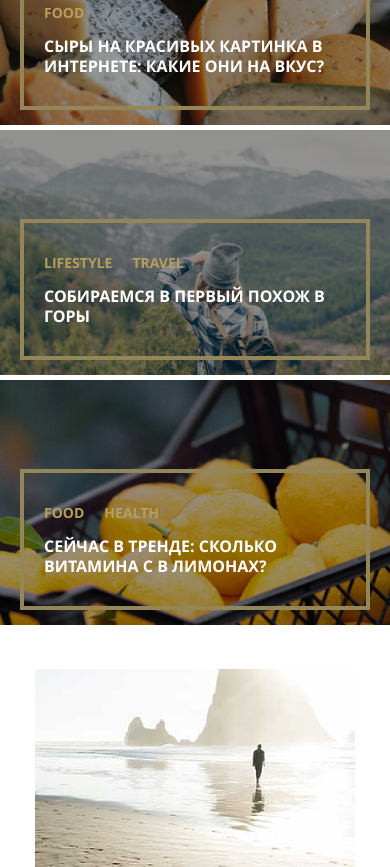
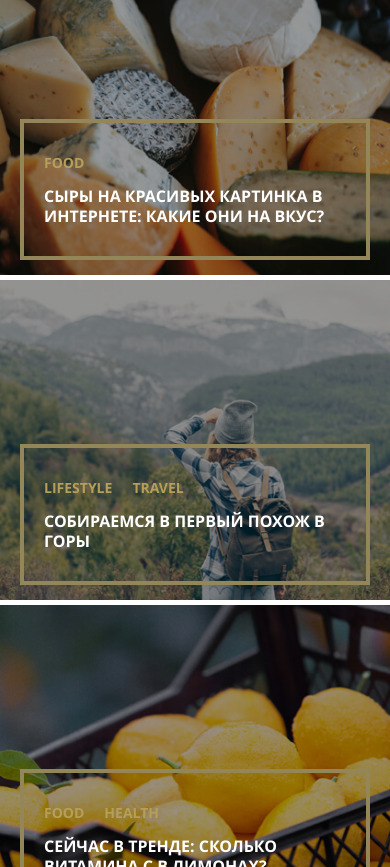
Before and after one commit to Dima19081988/DIplom-2-modul, a plain HTML site: page index.html in a window 390 px wide. Shown: the part 1133-2000 px from the top of the page. Drawn offline with Linux system fonts and the light colour scheme; files whose address does not match are found by name.

Commit message:
Коррекция медиазапросов

```diff
--- a/css/style.css
+++ b/css/style.css
@@ -926,7 +926,7 @@ select {
 }
 
 
-@media (min-width: 641px) and (max-width: 1199px), (orientation: portrait) {
+@media (min-width: 641px) and (max-width: 1199px) {
 
   .header {
     padding-bottom: 125px;
@@ -989,7 +989,6 @@ select {
   }
 
   .conteiner {
-    /*width: 770px;*/
     width: 100%;
     margin: 0;
     padding: 50px 35px;
@@ -1111,7 +1110,16 @@ select {
 
 }
 
-@media (max-width: 640px), (orientation: portrait) {
+/*@media (min-width: 641px) and (max-width: 1199px) and (orientation: landscape) {
+  .post-trends {
+    display: flex;
+    gap: 5px;
+    justify-content: space-between;
+  }
+}
+*/
+
+@media (max-width: 640px) and (orientation: portrait) {
 
   .header {
     max-width: 100vw;
@@ -1166,25 +1174,25 @@ select {
   }
 
   .trends {
-    max-width: 100vw;
+    width: 100%;
     padding-top: 40px;
   }
 
 
   .block-title {
     font-size: 16px;
-    max-width: 100vw;
+    width: 100%;
     margin-bottom: 36px;
   }
 
   .post-trends {
     display: flex;
     flex-direction: column;
-    max-width: 100vw;
+    width: 100%;
   }
 
   .trend-box {
-    max-width: 100vw;
+    width: 100%;
   }
 
   .trend-content {
@@ -1199,7 +1207,7 @@ select {
 
   .conteiner {
     flex-direction: column;
-    max-width: 100vw;
+    width: 100%;
     margin: 0;
     padding-top: 44px;
   }
@@ -1233,7 +1241,7 @@ select {
   }
 
   .post-picture {
-    max-width: 100%;
+    width: 100%;
     height: auto;
     margin-bottom: 15px;
   }
@@ -1440,21 +1448,14 @@ select {
     top: -30px;
   }
 }
-
-/*@media (min-width: 641px) and (max-width: 1199px), (orientation: landscape) {
-  .post-trends {
-    display: flex;
-    gap: 5px;
-    justify-content: space-between;
-  }
-}*/
-
-
-/*@media (max-width: 640px), (orientation: landscape) {
+/*
+@media (max-width: 640px) and (orientation: landscape) {
   .post-trends {
     display: grid;
     grid-template-rows: repeat(2, 1fr);
     grid-template-columns: repeat(2, 1fr);
     gap: 5px;
   }
-}*/
+}
+
+*/
```
